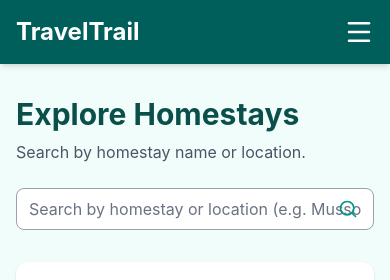
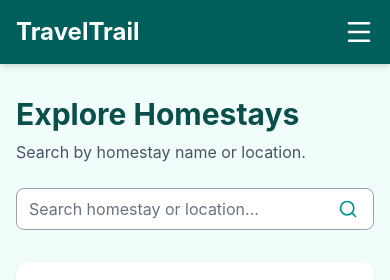
Before and after one commit to NavneetF26/TravelTrail-AI-Assisted-Homestay-Travel-Planner, a React app in the folder frontend/: page /explore in a window 390 px wide. Shown: the top 280 px of the page. Built offline with nearby package versions, Linux system fonts and the light colour scheme; no server answers; the HTML template or start-up script is replaced by a standard one.

Commit message:
fix responsive issue

```diff
--- a/frontend/src/pages/Explore.jsx
+++ b/frontend/src/pages/Explore.jsx
@@ -98,7 +98,12 @@ function Explore() {
       </div>
       <div className="relative mb-8">
         <Input
-          placeholder="Search by homestay or location (e.g. Mussoorie, Auli, Rishikesh)"
+          className="pr-12"
+          placeholder={
+            window.innerWidth < 640
+              ? "Search homestay or location..."
+              : "Search by homestay or location (e.g. Mussoorie, Auli, Rishikesh)"
+          }
           value={searchText}
           onChange={(e) => setSearchText(e.target.value)}
         />
--- a/frontend/src/pages/Login.jsx
+++ b/frontend/src/pages/Login.jsx
@@ -18,7 +18,6 @@ function Login() {
   const [loading, setLoading] = useState(false);
   const navigate = useNavigate();
   const { login } = useAuth();
-
   const setField = (key, setter) => (e) => {
     setter(e.target.value);
     if (errors[key]) setErrors((p) => ({ ...p, [key]: "" }));
@@ -70,7 +69,6 @@ function Login() {
         <p className="text-center text-gray-600 mt-3 mb-8 dark:text-gray-300">
           Login to manage bookings and AI travel plans.
         </p>
-
         <div className="space-y-5">
           <Input
             label="Email"
@@ -91,7 +89,6 @@ function Login() {
           <Button size="lg" onClick={handleLogin} disabled={loading}>
             {loading ? "Logging in..." : "Login"}
           </Button>
-
           <div className="relative my-2">
             <div className="absolute inset-0 flex items-center">
               <div className="w-full border-t border-gray-300 dark:border-slate-600" />
@@ -102,12 +99,10 @@ function Login() {
               </span>
             </div>
           </div>
-
           <Button variant="outline" size="lg" onClick={loginWithGoogle}>
             Continue with Google
           </Button>
         </div>
-
         <p className="text-center text-gray-600 mt-6 dark:text-gray-300">
           Don't have an account?
           <Link
```
